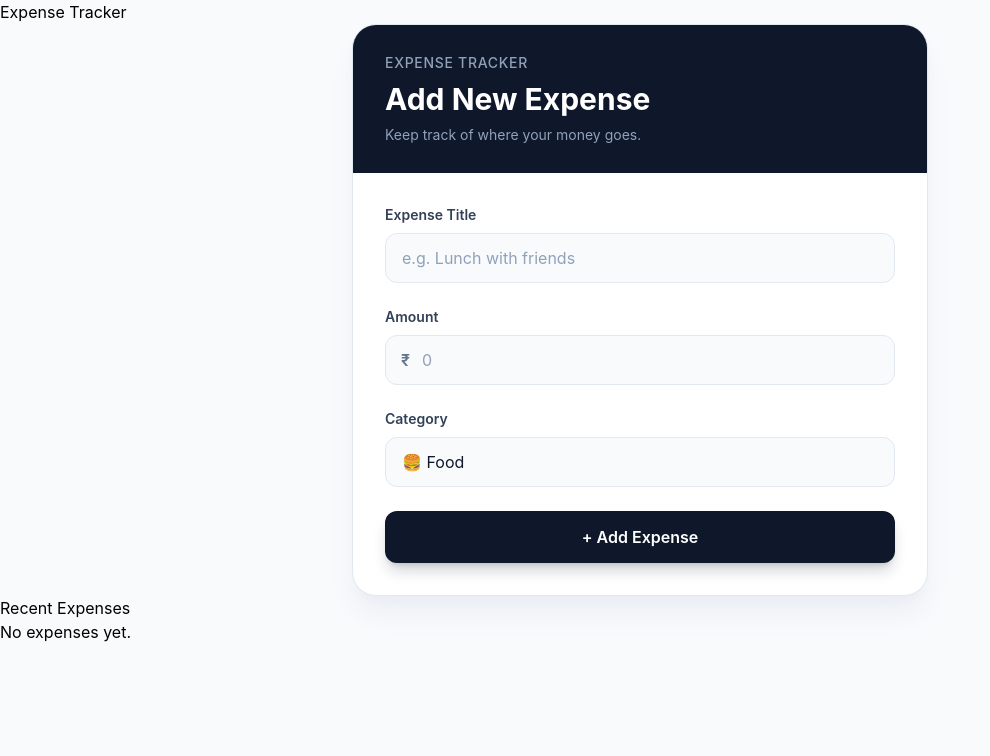
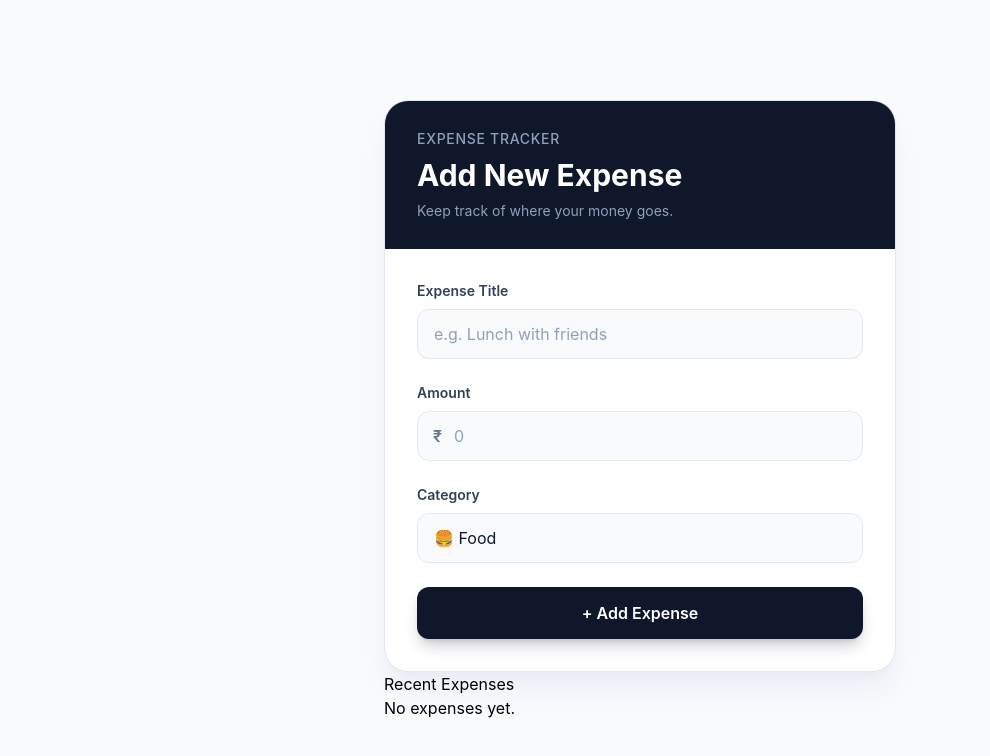
Before and after one commit to komalpawar05/expense-tracker, a React (Vite) app: page / in a window 1280 px wide. Shown: the top 756 px of the page, without its empty margins (0-990 px from the left). Built offline with nearby package versions, Linux system fonts and the light colour scheme.

Commit message:
refactor: move Expense interface definition to ExpenseForm and ExpenseList components

```diff
--- a/src/App.tsx
+++ b/src/App.tsx
@@ -15,11 +15,11 @@ function App() {
 
   return (
     <div>
-      <h1>Expense Tracker</h1>
-
+      <div className="mx-auto w-full max-w-xl py-25 px-4 sm:px-6 lg:px-8">
       <ExpenseForm onAddExpense={handleAddExpense} />
 
       <ExpenseList expenses={expenses} />
+      </div>
     </div>
   );
 }
--- a/src/components/ExpenseForm.tsx
+++ b/src/components/ExpenseForm.tsx
@@ -1,5 +1,11 @@
 import { useState } from "react";
 
+interface Expense {
+  id: number;
+  title: string;
+  amount: number;
+  category: string;
+}
 
 interface ExpenseFormProps {
   onAddExpense: (expense: Expense) => void;
```
Also changed, not shown: src/components/ExpenseList.tsx (+7 -0 lines).
